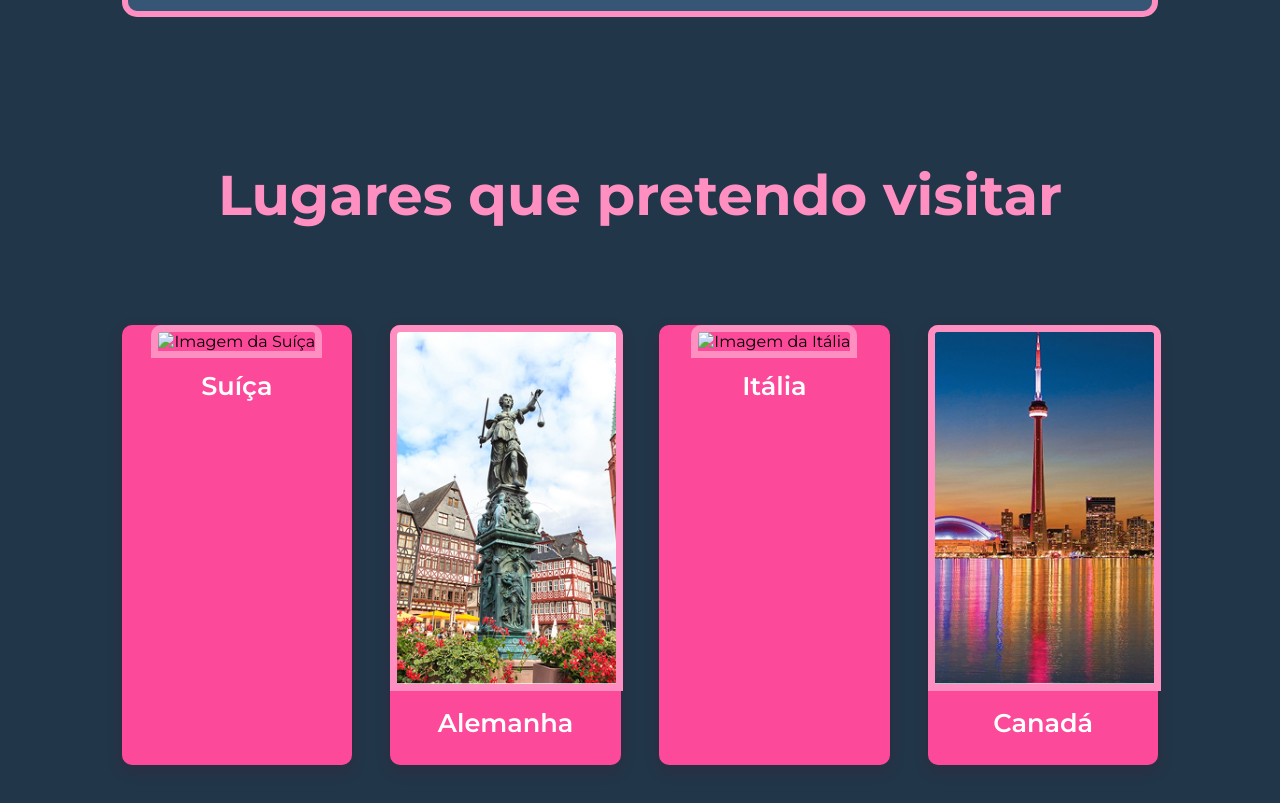
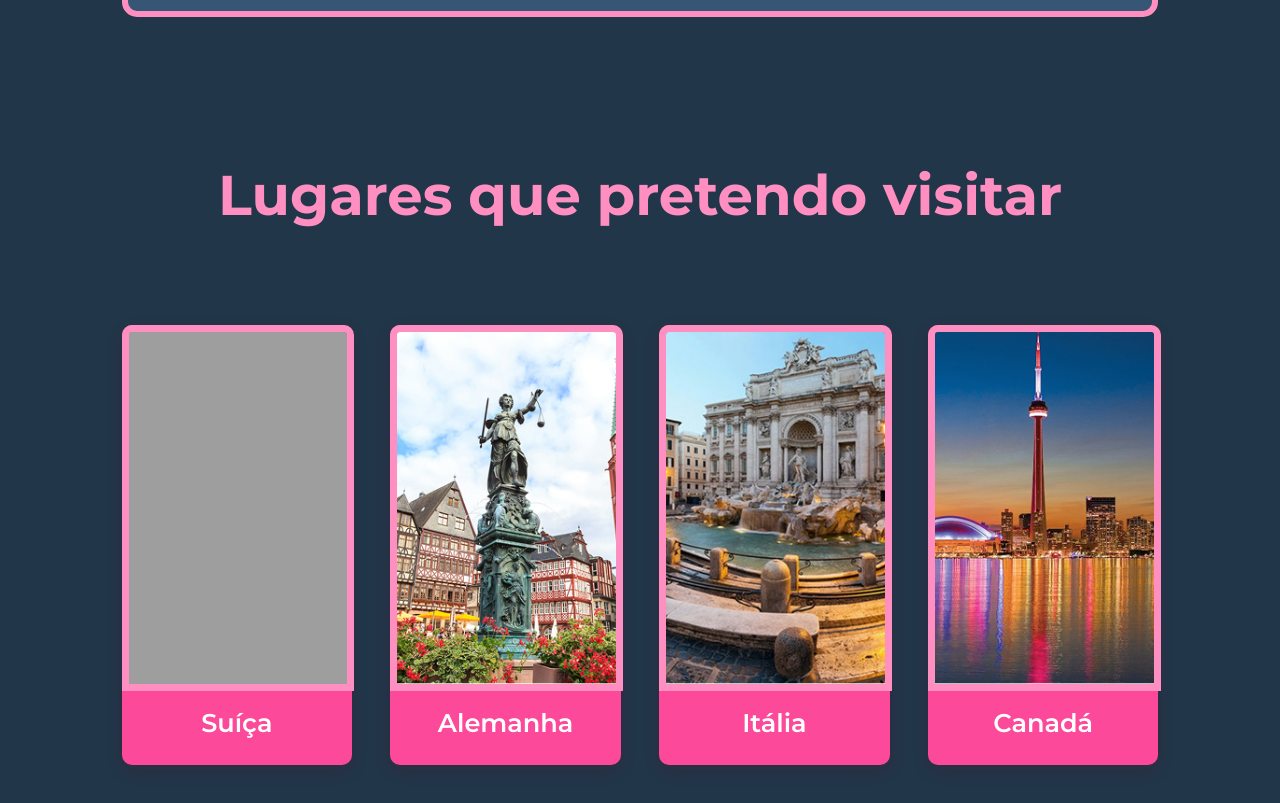
Before and after one commit to IsaDaHxra/PradHoraFlix, a plain HTML site: page Sobre-nos-jones/index.html in a window 1280 px wide. Shown: the part 2819-3622 px from the top of the page. Drawn offline with Linux system fonts and the light colour scheme; the site is published under a folder, as on GitHub Pages, so addresses that start at the root find nothing.

Commit message:
Ajustando novamente o caminho das imagens do Prado

```diff
--- a/Sobre-nos-jones/index.html
+++ b/Sobre-nos-jones/index.html
@@ -114,7 +114,7 @@
         <h1 class="titulo">Lugares que pretendo visitar</h1>
         <div id="container-lugares">
             <div class="lugares">
-                <img src="/Sobre-nos-isabelly/imagens/suica.svg" alt="Imagem da Suíça">
+                <img src="imagens/suica.svg" alt="Imagem da Suíça">
                 <p>Suíça</p>
             </div>
             <div class="lugares">
@@ -122,7 +122,7 @@
                 <p>Alemanha</p>
             </div>
             <div class="lugares">
-                <img src="/Sobre-nos-isabelly/imagens/italia.jpg" alt="Imagem da Itália">
+                <img src="imagens/italia.jpg" alt="Imagem da Itália">
                 <p>Itália</p>
             </div>
             <div class="lugares">
```
Also changed, not shown: Sobre-nos-jones/imagens/italia.jpg (added), 1 other file.
